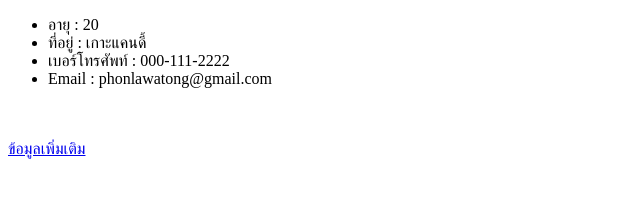
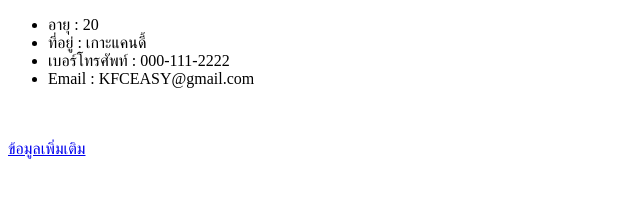
Before and after one commit to OngThai42193/Resume, a plain HTML site: page contact.html in a window 1280 px wide. Shown: the full height of the page, 0-640 px from the left. Drawn offline with Linux system fonts and the light colour scheme.

Commit message:
Update contact.html

```diff
--- a/contact.html
+++ b/contact.html
@@ -17,7 +17,7 @@
       เบอร์โทรศัพท์ : 000-111-2222
     </li>
     <li>
-      Email : phonlawatong@gmail.com
+      Email : KFCEASY@gmail.com
     </li>
   </ul>
   <br>
```
